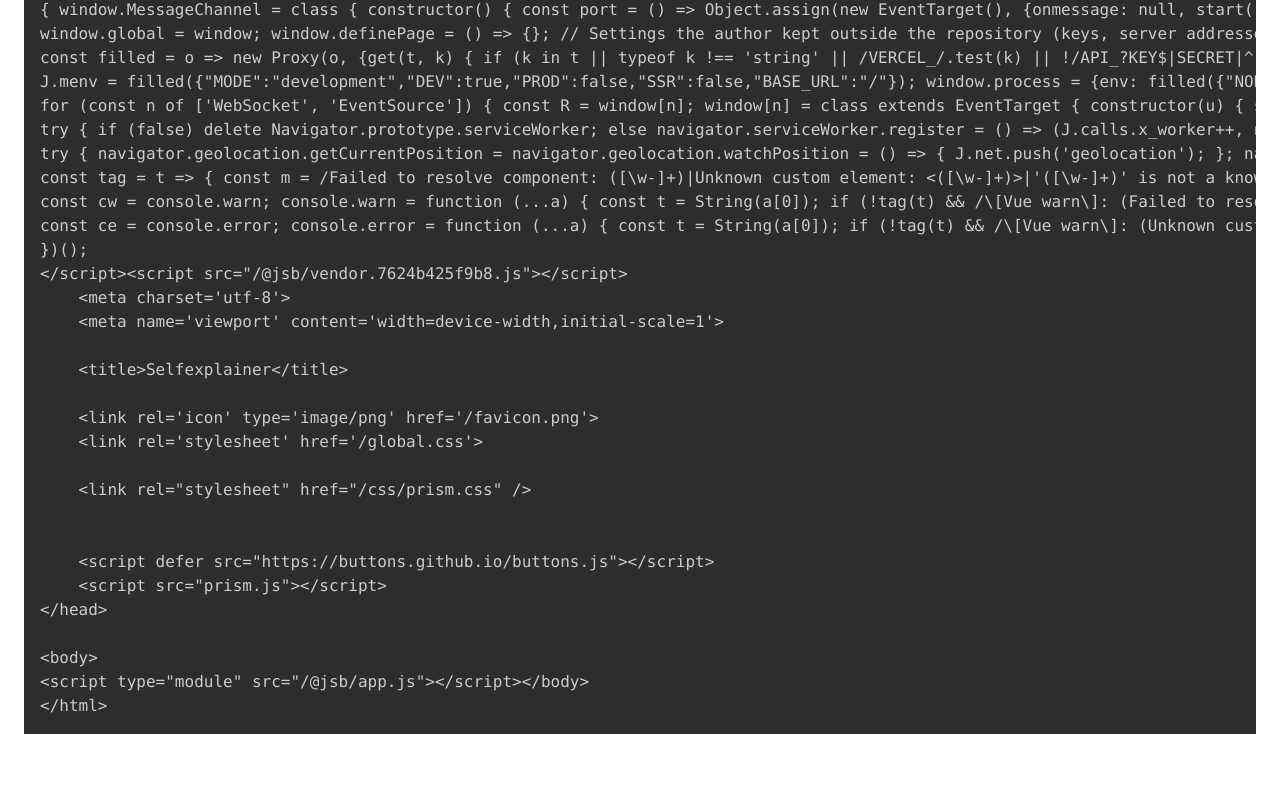
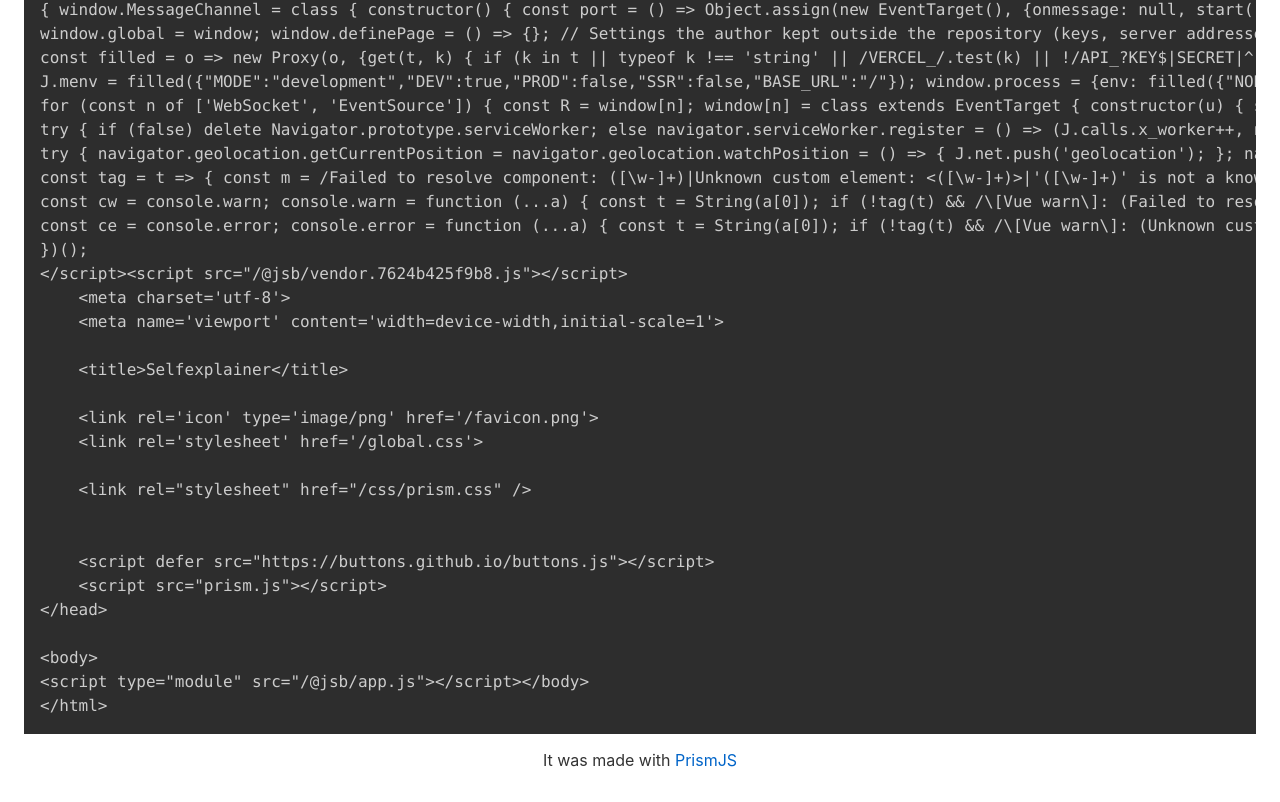
Before and after one commit to nielswadsholt/selfexplainer, a Svelte app: page / in a window 1280 px wide. Shown: the part 2831-3633 px from the top of the page. Before the commit the page ends 3589 px from the top, so only its background shows below. Built offline with nearby package versions, Linux system fonts and the light colour scheme.

Commit message:
Add link to PrismJS

```diff
--- a/src/App.svelte
+++ b/src/App.svelte
@@ -32,6 +32,7 @@
 	<p>It does stuff when you click it. And by "it" I mean <a href="https://svelte.dev/" target="blank">Svelte</a> the most non-frameworky non-framework.</p>
 	<p>This is my HTML code:</p>
 	<pre><code class="language-css">{highlighted}</code></pre>
+	<p>It was made with <a href="https://github.com/PrismJS/prism" target="blank">PrismJS</a></p>
 </main>
 
 <style>
```
